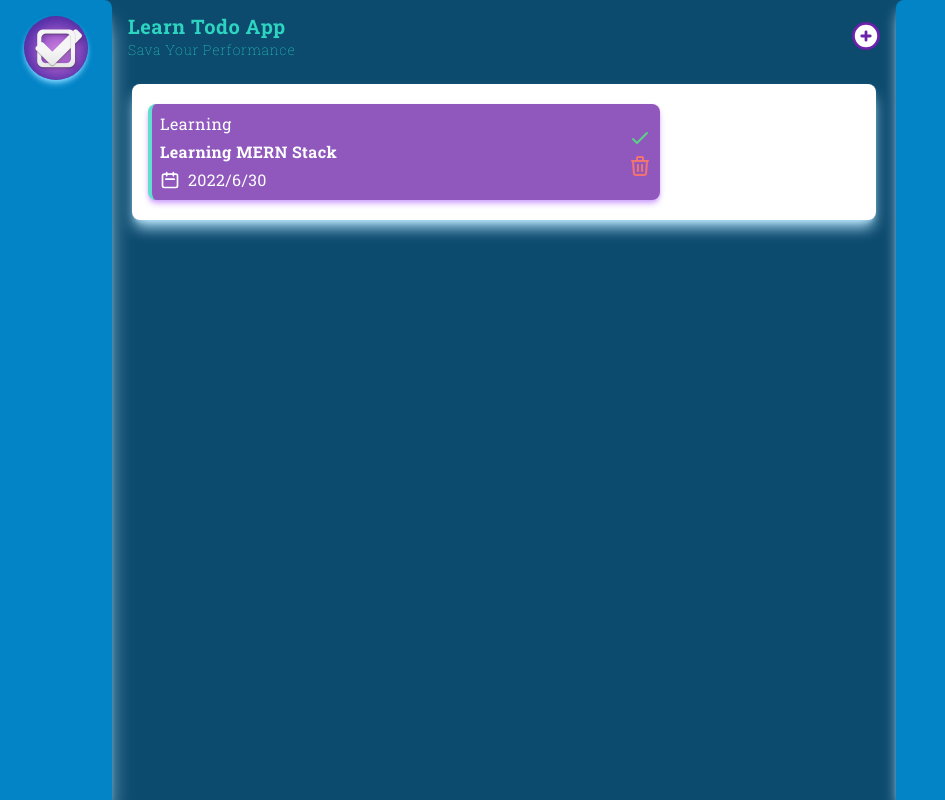
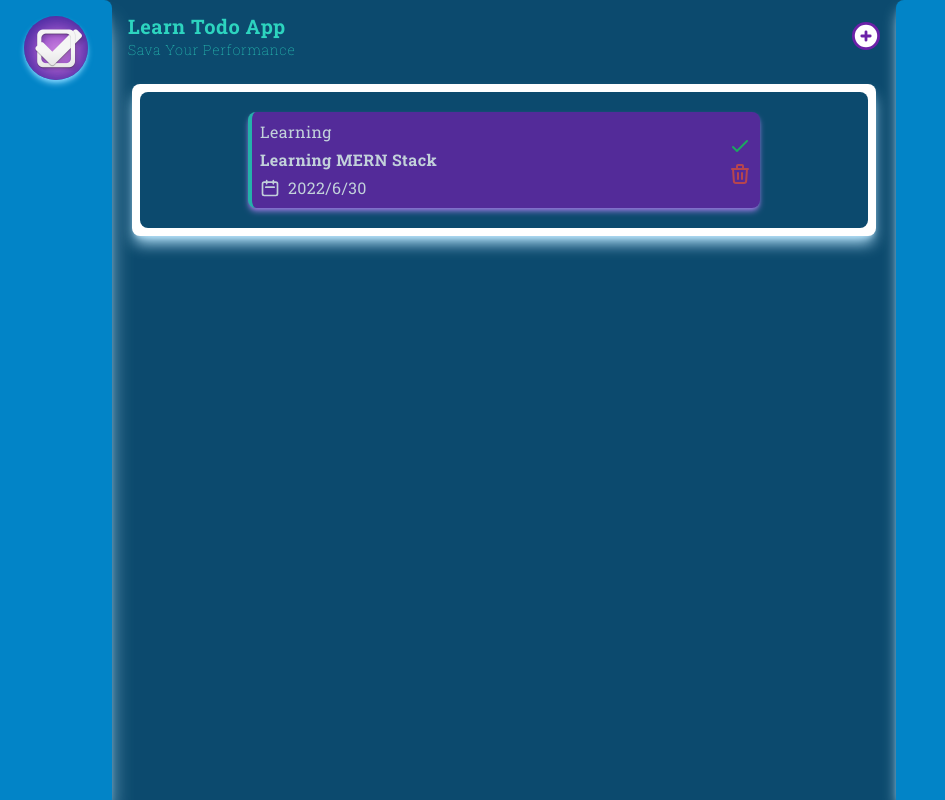
Before and after one commit to SubairMohamed/todo-project, a React (Create React App) app: page / in a window 1280 px wide. Shown: the whole page, without its empty margins (0-945 px from the left). Built offline with nearby package versions, Linux system fonts and the light colour scheme.

Commit message:
making-style-task-tasks

```diff
--- a/src/components/Main/Main.jsx
+++ b/src/components/Main/Main.jsx
@@ -19,8 +19,8 @@ const Main = () => {
 
             {/* main */}
             <main className="bg-white mx-5 my-6 card-white">
-                <div id="tasks">
-                    <div id="task" className="card-task border-l-4 border-teal-400 flex items-center justify-between max-w-lg opacity-75">
+                <div id="tasks" className="bg-sky-900 rounded-lg flex flex-col items-center justify-center px-2 py-2">
+                    <div id="task" className="card-task border-l-4 border-teal-400 flex items-center justify-between max-w-lg w-full opacity-75">
                         <div id="left-side">
                             <div id="category">
                                 <h5 className="tracking-wide">Learning</h5>
```
